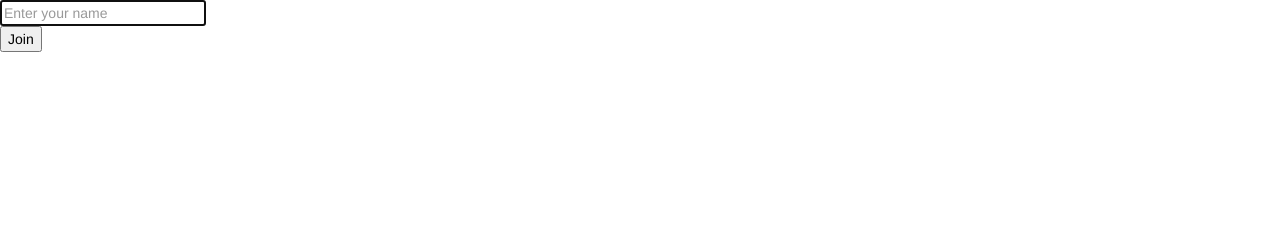
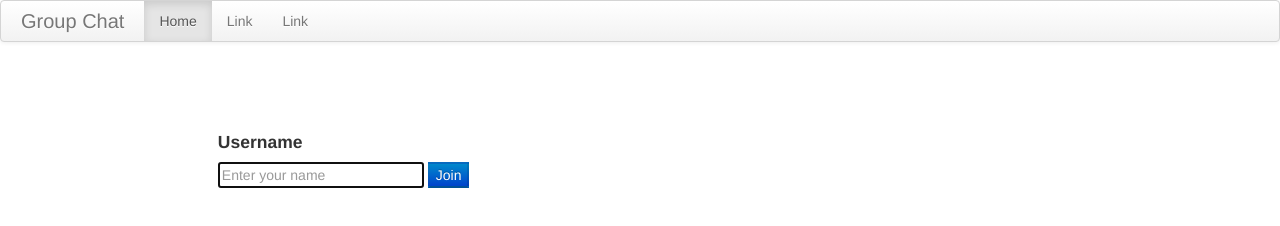
Before and after one commit to realslimkarthik/nj_Chat, a plain HTML site: page index.html in a window 1280 px wide. Drawn offline with Linux system fonts and the light colour scheme.

Commit message:
Started phase 2

```diff
--- a/index.html
+++ b/index.html
@@ -4,9 +4,27 @@
 <link rel="stylesheet" type="text/css" href="/public/css/bootstrap.min.css" />
 </head>
 <body>
-<form action="welcome" method="get">
-<input name="hello" placeholder="Enter your name" autofocus/><br />
-<input type="submit" value="Join" />
-</form>
+	<div class="navbar">
+		<div class="navbar-inner">
+			<a class="brand" href="#">Group Chat</a>
+			<ul class="nav">
+				<li class="active"><a href="#">Home</a></li>
+				<li><a href="#">Link</a></li>
+				<li><a href="#">Link</a></li>
+			</ul>
+		</div>
+	</div>
+	<div class="row-fluid"><div class="span12"></div></div>
+	<div class="row-fluid"><div class="span12"></div></div>
+	<div class="row-fluid">
+		<div class="offset2 span4">
+			<h4>Username</h4>
+			<form action="welcome" method="get">
+				<input name="hello" placeholder="Enter your name" autofocus/>
+
+				<input type="submit" class="btn-primary" value="Join" />
+			</form>
+		</div>
+	</div>
 </body>
 </html>
--- a/index.js
+++ b/index.js
@@ -10,6 +10,5 @@ handle["/js"] = requestHandlers.js;
 handle["/css"] = requestHandlers.css;
 handle["/converse"] = requestHandlers.converse;
 handle["/talk"] = requestHandlers.talk;
-handle["/tpl"] = requestHandlers.tpl;
 
 server.start(router.route, handle);
--- a/router.js
+++ b/router.js
@@ -8,8 +8,6 @@ function route(handle, pathName, response, getData) {
         handle['/js'](response, pathName);
     else if(pathName.indexOf(".css")!=-1)
         handle['/css'](response, pathName);
-    else if(pathName.indexOf(".tpl")!=-1)
-        handle['/tpl'](response, pathName);
     else {
         console.log("No request handler found for " + pathName);
         response.writeHead(404, {"Content-Type": "text/plain"});
```
Also changed, not shown: requestHandlers.js (+0 -8 lines).
